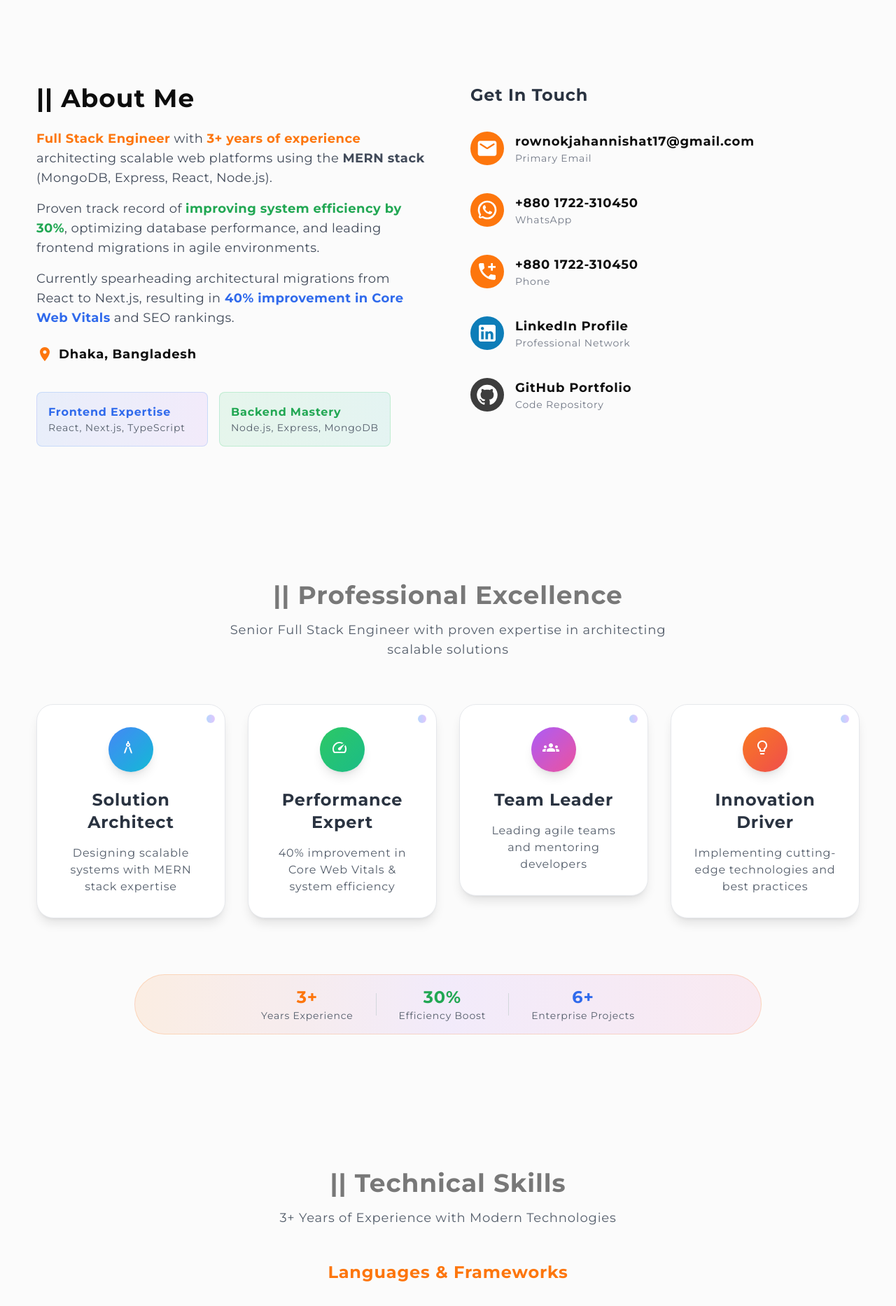
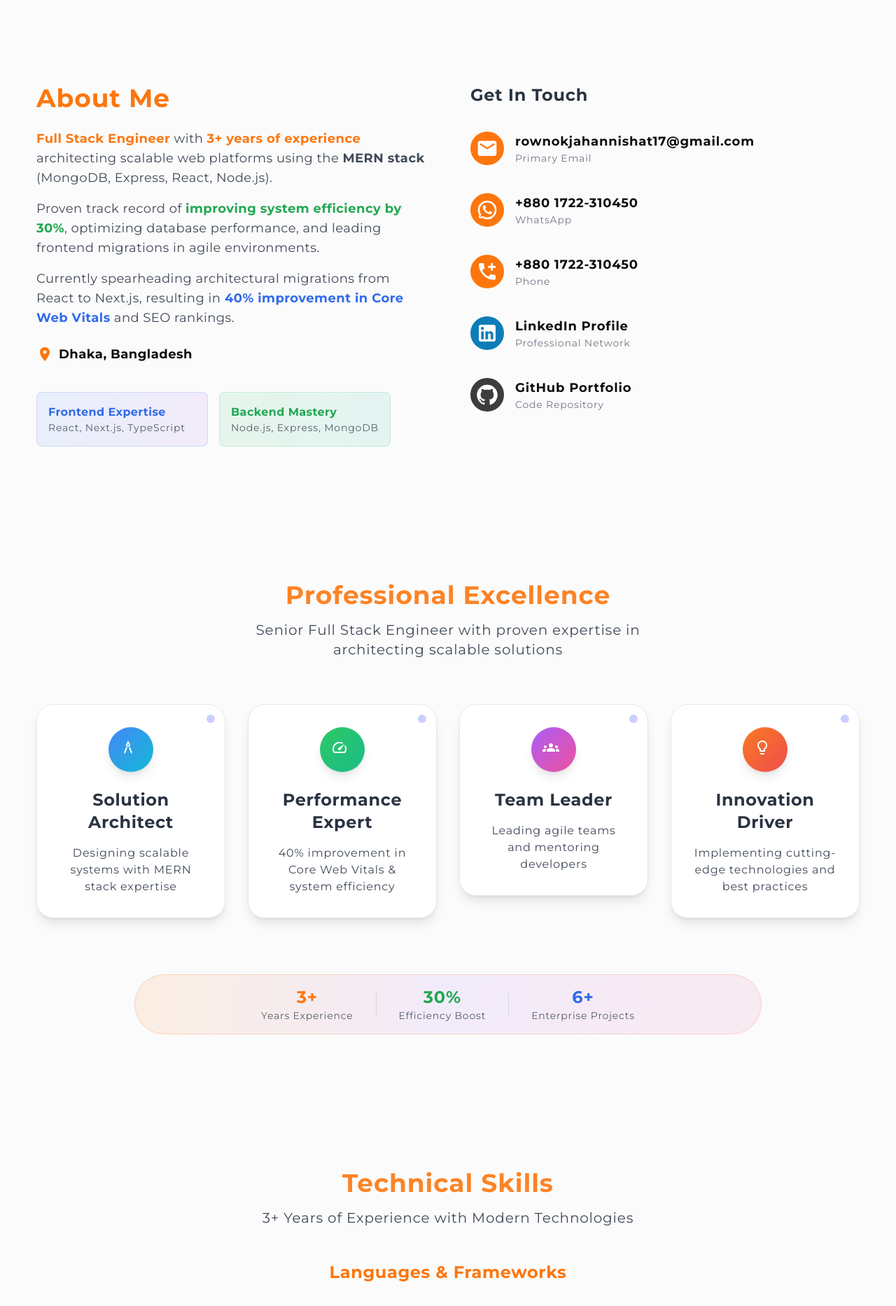
Before and after one commit to MahamudunnobyBadhon/nishat-portfolio, a Next.js app: page / in a window 1280 px wide. Shown: the part 1060-2926 px from the top of the page at 70% size. Built offline with nearby package versions, Linux system fonts and the light colour scheme.

Commit message:
homepage consistency all font styles

```diff
--- a/src/app/aboutMe/AboutMe.jsx
+++ b/src/app/aboutMe/AboutMe.jsx
@@ -50,29 +50,29 @@ const AboutMe = () => {
           variants={itemVariants}
         >
           <motion.p
-            className="text-xl md:text-3xl lg:text-4xl font-[600] tracking-wide opacity-55"
+            className="text-2xl md:text-3xl lg:text-4xl font-[600] tracking-wide text-[#FD6F00] opacity-90"
             variants={itemVariants}
           >
-            || About Me
+            About Me
           </motion.p>
 
           <motion.div variants={itemVariants} className="space-y-4">
             <p className="text-base sm:text-lg font-[500] tracking-wide leading-relaxed text-gray-700 dark:text-gray-300">
-              <span className="font-bold text-[#FD6F00] text-lg">
+              <span className="font-[700] text-[#FD6F00] text-lg">
                 Full Stack Engineer
               </span>{" "}
               with{" "}
-              <span className="font-semibold text-[#FD6F00]">
+              <span className="font-[600] text-[#FD6F00]">
                 3+ years of experience
               </span>{" "}
               architecting scalable web platforms using the{" "}
-              <span className="font-semibold">MERN stack</span> (MongoDB,
+              <span className="font-[600]">MERN stack</span> (MongoDB,
               Express, React, Node.js).
             </p>
 
             <p className="text-base sm:text-lg font-[500] tracking-wide leading-relaxed text-gray-700 dark:text-gray-300">
               Proven track record of{" "}
-              <span className="font-semibold text-green-600">
+              <span className="font-[600] text-green-600">
                 improving system efficiency by 30%
               </span>
               , optimizing database performance, and leading frontend migrations
@@ -82,7 +82,7 @@ const AboutMe = () => {
             <p className="text-base sm:text-lg font-[500] tracking-wide leading-relaxed text-gray-700 dark:text-gray-300">
               Currently spearheading architectural migrations from React to
               Next.js, resulting in
-              <span className="font-semibold text-blue-600">
+              <span className="font-[600] text-blue-600">
                 {" "}
                 40% improvement in Core Web Vitals
               </span>{" "}
@@ -91,7 +91,7 @@ const AboutMe = () => {
 
             <div className="flex items-center space-x-2 pt-2">
               <LocationOnIcon className="text-[#FD6F00]" />
-              <span className="text-lg font-semibold">Dhaka, Bangladesh</span>
+              <span className="text-lg font-[600] tracking-wide">Dhaka, Bangladesh</span>
             </div>
           </motion.div>
 
@@ -101,18 +101,18 @@ const AboutMe = () => {
             className="grid grid-cols-2 gap-4 pt-4"
           >
             <div className="bg-gradient-to-r from-blue-500/10 to-purple-500/10 p-4 rounded-lg border border-blue-500/20">
-              <h4 className="font-semibold text-blue-600 dark:text-blue-400">
+              <h4 className="font-[600] tracking-wide text-blue-600 dark:text-blue-400">
                 Frontend Expertise
               </h4>
-              <p className="text-sm text-gray-600 dark:text-gray-400">
+              <p className="text-sm font-[500] text-gray-600 dark:text-gray-400">
                 React, Next.js, TypeScript
               </p>
             </div>
             <div className="bg-gradient-to-r from-green-500/10 to-teal-500/10 p-4 rounded-lg border border-green-500/20">
-              <h4 className="font-semibold text-green-600 dark:text-green-400">
+              <h4 className="font-[600] tracking-wide text-green-600 dark:text-green-400">
                 Backend Mastery
               </h4>
-              <p className="text-sm text-gray-600 dark:text-gray-400">
+              <p className="text-sm font-[500] text-gray-600 dark:text-gray-400">
                 Node.js, Express, MongoDB
               </p>
             </div>
--- a/src/app/component/Footer.jsx
+++ b/src/app/component/Footer.jsx
@@ -117,7 +117,7 @@ const Footer = () => {
       </div> */}
       <div className=" bg-[#545454] dark:bg-[#252734] text-[#FFFFFF] tracking-widest h-[80px] flex items-center justify-center">
         <p className="text-center text-xl">
-          © 2023{" "}
+          © 2026{" "}
           <span className="text-[#FD6F00] font-[700] text-xl">Nishat</span> All
           Rights Reserved , Inc.
         </p>
--- a/src/app/conatctUs/Contact.jsx
+++ b/src/app/conatctUs/Contact.jsx
@@ -51,11 +51,8 @@ const Contact = () => {
     <div className="md:w-[600px] lg:w-full mx-auto pt-32 lg:pt-48">
       <div className="grid grid-cols-1 lg:grid-cols-2 gap-8 md:gap-8">
         <div className="flex justify-start items-center">
-          {/* <p className="text-[80px] font-[800] tracking-wide text-center bg-clip-text text-transparent animate-gradient grid place-items-center">
-            || Contact me
-          </p> */}
-          <p className="text-xl md:text-3xl lg:text-4xl font-[600] tracking-wide opacity-55">
-            || Let's connect together
+          <p className="text-2xl md:text-3xl lg:text-4xl font-[600] tracking-wide text-[#FD6F00] opacity-90">
+            Let's Connect Together
           </p>
         </div>
         <div>
--- a/src/app/mySkills/MySkills.jsx
+++ b/src/app/mySkills/MySkills.jsx
@@ -64,11 +64,12 @@ const MySkills = () => {
         whileInView={{ opacity: 1, y: 0 }}
         viewport={{ once: true, amount: 0.3 }}
         transition={{ duration: 0.6 }}
+        className="text-center mb-12"
       >
-        <p className="text-xl md:text-3xl lg:text-4xl font-[600] tracking-wide opacity-55 text-center pb-4">
-          || Technical Skills
+        <p className="text-2xl md:text-3xl lg:text-4xl font-[600] tracking-wide text-[#FD6F00] opacity-90 pb-4">
+          Technical Skills
         </p>
-        <p className="text-center text-gray-600 dark:text-gray-400 mb-12 text-lg">
+        <p className="text-lg md:text-xl text-gray-700 dark:text-gray-300 font-[500]">
           3+ Years of Experience with Modern Technologies
         </p>
       </motion.div>
@@ -84,7 +85,7 @@ const MySkills = () => {
               viewport={{ once: true, amount: 0.3 }}
               transition={{ duration: 0.6, delay: categoryIndex * 0.2 }}
             >
-              <h3 className="text-2xl font-bold text-center mb-8 text-[#FD6F00]">
+              <h3 className="text-xl md:text-2xl font-[600] tracking-wide text-center mb-8 text-[#FD6F00]">
                 {category}
               </h3>
               <div className="grid grid-cols-2 sm:grid-cols-3 md:grid-cols-4 lg:grid-cols-6 gap-6">
@@ -110,7 +111,7 @@ const MySkills = () => {
                     <div className="mb-3 group-hover:scale-110 transition-transform duration-300">
                       <ThreeDIcon src={skill.src} alt={skill.name} />
                     </div>
-                    <p className="text-center text-sm md:text-base font-semibold text-gray-800 dark:text-gray-200 group-hover:text-[#FD6F00] transition-colors duration-300">
+                    <p className="text-center text-sm md:text-base font-[600] tracking-wide text-gray-800 dark:text-gray-200 group-hover:text-[#FD6F00] transition-colors duration-300">
                       {skill.name}
                     </p>
                   </motion.div>
@@ -129,30 +130,30 @@ const MySkills = () => {
         viewport={{ once: true, amount: 0.3 }}
         transition={{ duration: 0.6 }}
       >
-        <h3 className="text-2xl font-bold text-center mb-8">
+        <h3 className="text-xl md:text-2xl font-[600] tracking-wide text-center mb-8">
           Professional Achievements
         </h3>
         <div className="grid grid-cols-1 md:grid-cols-3 gap-6">
           <div className="text-center">
-            <div className="text-3xl font-bold text-[#FD6F00]">40%</div>
-            <div className="text-lg font-semibold">
+            <div className="text-3xl font-[700] tracking-wide text-[#FD6F00]">40%</div>
+            <div className="text-lg font-[600] tracking-wide">
               Core Web Vitals Improvement
             </div>
-            <div className="text-sm text-gray-600 dark:text-gray-400">
+            <div className="text-sm font-[500] text-gray-600 dark:text-gray-400">
               React to Next.js Migration
             </div>
           </div>
           <div className="text-center">
-            <div className="text-3xl font-bold text-green-600">30%</div>
-            <div className="text-lg font-semibold">System Efficiency Boost</div>
-            <div className="text-sm text-gray-600 dark:text-gray-400">
+            <div className="text-3xl font-[700] tracking-wide text-green-600">30%</div>
+            <div className="text-lg font-[600] tracking-wide">System Efficiency Boost</div>
+            <div className="text-sm font-[500] text-gray-600 dark:text-gray-400">
               Performance Optimization
             </div>
           </div>
           <div className="text-center">
-            <div className="text-3xl font-bold text-blue-600">6+</div>
-            <div className="text-lg font-semibold">Enterprise ERP Modules</div>
-            <div className="text-sm text-gray-600 dark:text-gray-400">
+            <div className="text-3xl font-[700] tracking-wide text-blue-600">6+</div>
+            <div className="text-lg font-[600] tracking-wide">Enterprise ERP Modules</div>
+            <div className="text-sm font-[500] text-gray-600 dark:text-gray-400">
               Full SDLC Management
             </div>
           </div>
--- a/src/app/shortDescription/ShortDescription.jsx
+++ b/src/app/shortDescription/ShortDescription.jsx
@@ -71,10 +71,10 @@ const ShortDescription = () => {
         transition={{ duration: 0.6 }}
         className="text-center mb-16"
       >
-        <p className="text-xl md:text-3xl lg:text-4xl font-[600] tracking-wide opacity-55 pb-4">
-          || Professional Excellence
+        <p className="text-2xl md:text-3xl lg:text-4xl font-[600] tracking-wide text-[#FD6F00] opacity-90 pb-4">
+          Professional Excellence
         </p>
-        <p className="text-lg text-gray-600 dark:text-gray-400 max-w-2xl mx-auto">
+        <p className="text-lg md:text-xl text-gray-700 dark:text-gray-300 font-[500] max-w-2xl mx-auto">
           Senior Full Stack Engineer with proven expertise in architecting
           scalable solutions
         </p>
@@ -116,10 +116,10 @@ const ShortDescription = () => {
 
               {/* Content */}
               <div className="text-center relative z-10">
-                <motion.h3 className="text-xl md:text-2xl font-bold mb-4 text-gray-800 dark:text-white group-hover:text-transparent group-hover:bg-gradient-to-r group-hover:bg-clip-text group-hover:from-blue-600 group-hover:to-purple-600 transition-all duration-300">
+                <motion.h3 className="text-xl md:text-2xl font-[600] tracking-wide mb-4 text-gray-800 dark:text-white group-hover:text-transparent group-hover:bg-gradient-to-r group-hover:bg-clip-text group-hover:from-blue-600 group-hover:to-purple-600 transition-all duration-300">
                   {quality.title}
                 </motion.h3>
-                <p className="text-sm md:text-base text-gray-600 dark:text-gray-300 leading-relaxed">
+                <p className="text-sm md:text-base font-[500] text-gray-700 dark:text-gray-300 leading-relaxed">
                   {quality.description}
                 </p>
               </div>
```
Also changed, not shown: src/app/education/Education.jsx (+13 -13 lines), src/app/projects/Projects.jsx (+7 -7 lines).
